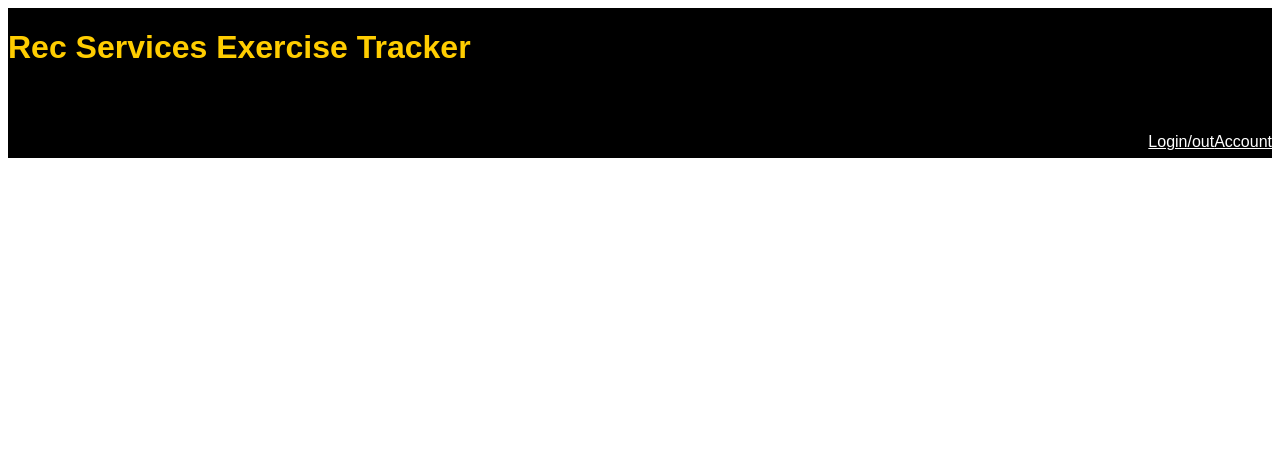
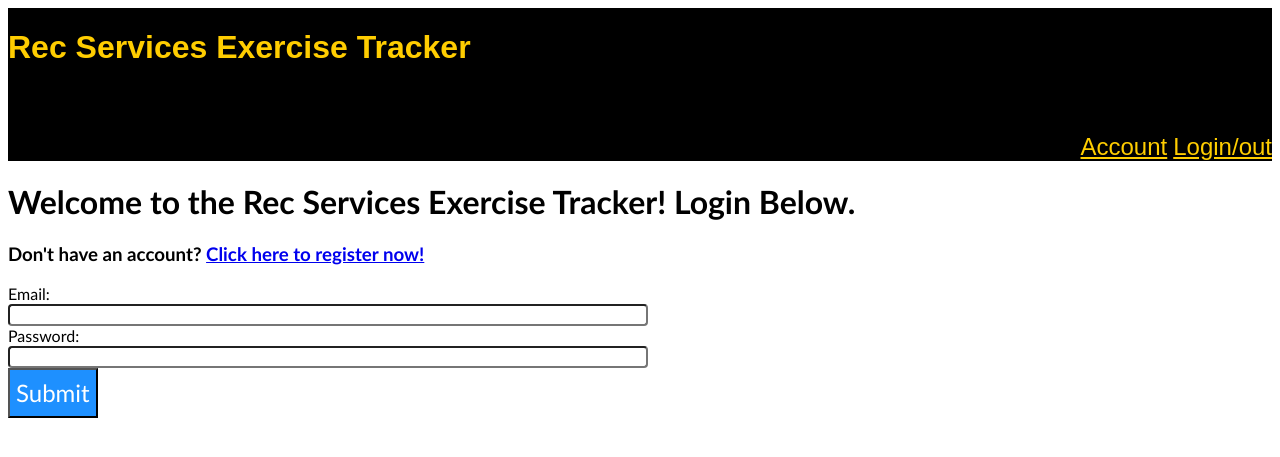
Before and after one commit to mstallter/FinalProject, a Flask app: page / in a window 1280 px wide. Shown: the top 457 px of the page. Run offline with Flask 2, Linux system fonts and the light colour scheme.

Commit message:
finished login

```diff
--- a/static/css/stylesheet.css
+++ b/static/css/stylesheet.css
@@ -5,7 +5,7 @@ body {
 .headclass{
   background: black;
   width: 100;
-  height: 150px;
+  height: 125px;
 }
 
 .title {
@@ -15,12 +15,35 @@ body {
   float:left;
 }
 
-.headernav{
-  color: white;
+.headerlinks{
+  background: black;
+  text-align: right;
+  font-size: 24px;
+}
+
+.headertext{
+  color: #FFCD00;
   font-family:'Oswald', sans-serif;
-  font-size: 24;
-  float: right;
-  position: relative;
-  top: 125px;
-  justify-content: space-between;
+  font-size: 36;
+  text-align: right;
 }
+
+.loginform{
+  font-family: Calibri, sans-serif;
+  border-radius: 4px;
+  width: 50%;
+  height: auto;
+}
+
+.submitbutton{
+  background: dodgerblue;
+  font-family: Calibri, sans-serif;
+  color:white;
+  font-size: 24px;
+  height: 50px;
+  width: auto;
+}
+
+.welcome{
+  font-family: Calibri, sans-serif;
+}
--- a/templates/base.html
+++ b/templates/base.html
@@ -8,10 +8,12 @@
 </head>
 <div class="headclass">
   <h1 class="title">Rec Services Exercise Tracker</h1>
-  <a class = "headernav" href="/account">Account</a>
-  <a class = "headernav" href="/login">Login/out</a>
+</div>
+<div class="headerlinks">
+  <a class="headertext" href="/account">Account</a>
+  <a class="headertext" href="/login">Login/out</a>
+</div>
   <body>
-</div>
 
       {% block body %}
 
--- a/templates/index.html
+++ b/templates/index.html
@@ -1,7 +1,19 @@
-
-
 {% extends 'base.html' %}
 
 {% block body %}
 
+<h1 class="welcome">Welcome to the Rec Services Exercise Tracker! Login Below. </h1>
+
+<h3 class="welcome">Don't have an account? <a href="/register"> Click here to register now!</a></h3>
+
+
+<form>
+<label style="font-family: Calibri, sans-serif;" for="email">Email: </label><br>
+<input class="loginform" type="text" id="email" name="email"><br>
+<label style="font-family: Calibri, sans-serif;" for="password">Password: </label><br>
+<input class="loginform" type="password" id="password" name="password"><br>
+<input class="submitbutton" type="submit">
+</form>
+
+
 {% endblock %}
```
Also changed, not shown: templates/mike.html (deleted, +0 -9 lines).
